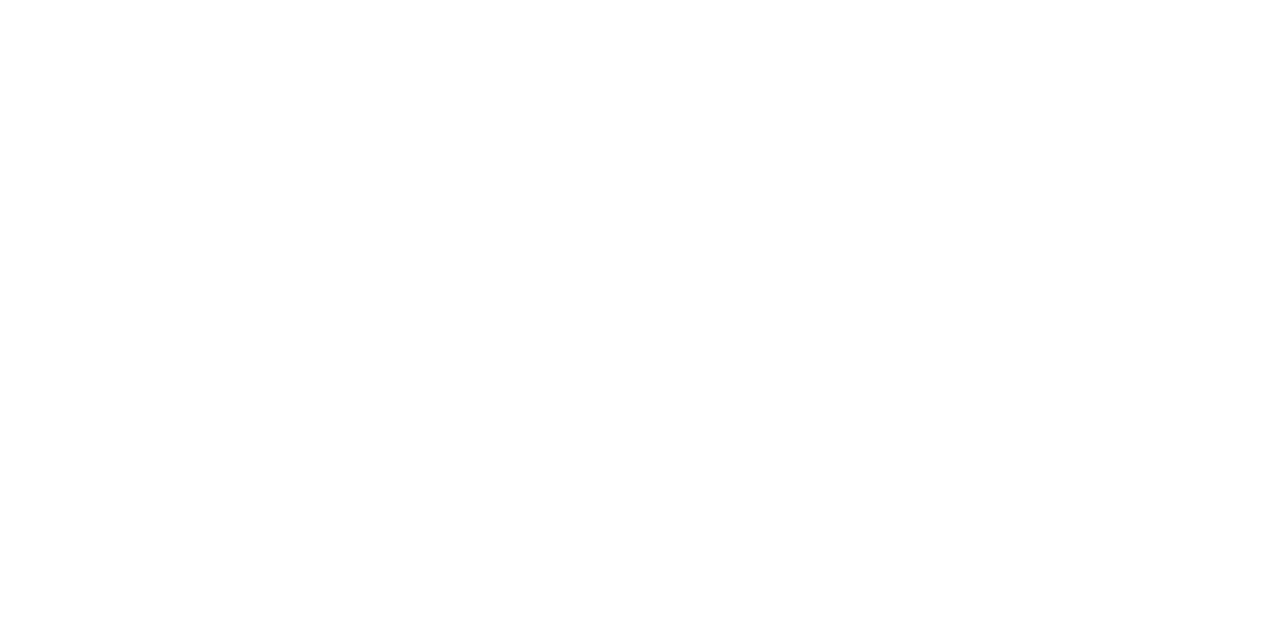
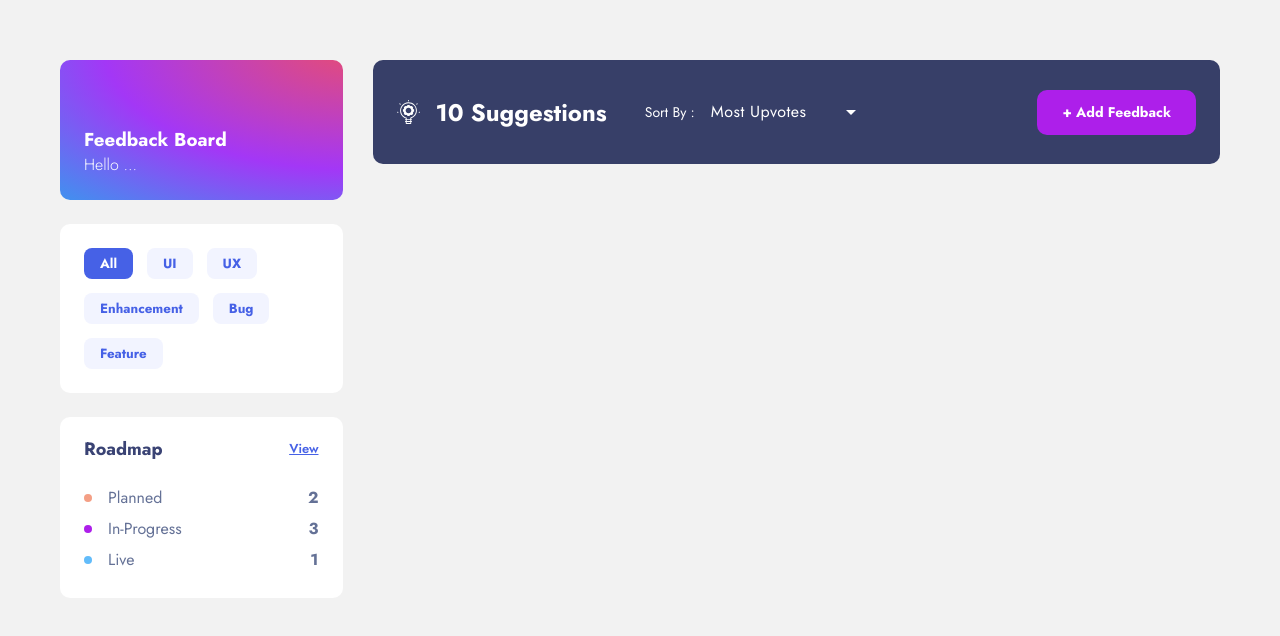
Before and after one commit to ellacmd/feedbackApp, an Angular app: page / in a window 1280 px wide. Shown: the top 636 px of the page. Built offline with nearby package versions, Linux system fonts and the light colour scheme.

Commit message:
home page

```diff
--- a/angular.json
+++ b/angular.json
@@ -21,6 +21,8 @@
             ],
             "tsConfig": "tsconfig.app.json",
             "assets": [
+              "src/favicon.ico",
+              "src/assets",
               {
                 "glob": "**/*",
                 "input": "public"
@@ -80,6 +82,8 @@
             ],
             "tsConfig": "tsconfig.spec.json",
             "assets": [
+              "src/favicon.ico",
+              "src/assets",
               {
                 "glob": "**/*",
                 "input": "public"
--- a/src/app/app.routes.ts
+++ b/src/app/app.routes.ts
@@ -1,3 +1,9 @@
 import { Routes } from '@angular/router';
+import { HomeComponent } from './pages/home/home.component';
 
-export const routes: Routes = [];
+export const routes: Routes = [
+  {
+    path: '',
+    component: HomeComponent,
+  },
+];
--- /dev/null
+++ b/src/app/pages/home/home.component.css
@@ -0,0 +1,162 @@
+.container {
+  display: flex;
+  gap: 30px;
+  min-height: 100vh;
+  padding: 60px;
+}
+.sidebar {
+  width: 25%;
+  display: flex;
+  flex-direction: column;
+  gap: 24px;
+}
+.header {
+  background-image: radial-gradient(
+    166.82% 166.82% at 103.9% -10.39%,
+    #e84d70 0%,
+    #a337f6 53.09%,
+    #28a7ed 100%
+  );
+  border-radius: 10px;
+  padding: 66px 24px 24px;
+  color: #fff;
+}
+.content {
+  width: 75%;
+}
+.categories {
+  display: flex;
+  flex-wrap: wrap;
+  gap: 14px;
+  background-color: #fff;
+  padding: 24px;
+  border-radius: 10px;
+}
+.category {
+  background-color: #f2f4ff;
+  color: #4661e6;
+  width: fit-content;
+  padding: 6px 16px;
+  border-radius: 8px;
+  cursor: pointer;
+  font-weight: bold;
+}
+.category.active {
+  background-color: #4661e6;
+  color: #fff;
+}
+.category.active:hover {
+  background-color: #4661e6;
+}
+.category:hover {
+  background-color: #cfd7ff;
+}
+.roadmap {
+  background-color: #fff;
+  padding: 19px 24px;
+  border-radius: 10px;
+}
+
+ul {
+  list-style: none;
+}
+li {
+  color: #647196;
+  display: flex;
+  align-items: center;
+  margin-bottom: 8px;
+}
+li span {
+  display: block;
+  font-weight: 700;
+  margin-left: auto;
+}
+li::before {
+  content: "";
+  display: inline-block;
+  width: 8px;
+  height: 8px;
+  border-radius: 100%;
+  margin-right: 16px;
+}
+.planned::before {
+  background-color: #f49f85;
+}
+.in-progress::before {
+  background-color: #ad1fea;
+}
+.live::before {
+  background-color: #62bcfa;
+}
+.title {
+  display: flex;
+  justify-content: space-between;
+  margin-bottom: 24px;
+}
+.title h3 {
+  font-size: 18px;
+  font-weight: 700px;
+  color: #3a4374;
+}
+.title button {
+  background-color: transparent;
+  text-decoration: underline;
+  border: none;
+  cursor: pointer;
+  font-size: 13px;
+  font-weight: 600;
+  color: #4661e6;
+}
+
+header {
+  border-radius: 10px;
+  background: #373f68;
+  color: #fff;
+  padding: 24px;
+  display: flex;
+  align-items: center;
+  margin-bottom: 20px;
+}
+
+.sort {
+  display: flex;
+}
+header > img {
+  margin-right: 16px;
+}
+h2 {
+  margin-right: 38px;
+}
+.feedback-link {
+  margin-left: auto;
+}
+.feedback-btn {
+  border-radius: 10px;
+  background: #ad1fea;
+  padding: 12.5px 25px;
+  color: #fff;
+  font-weight: 700;
+  font-size: 14px;
+}
+.sort p {
+  font-size: 14px;
+}
+.toggle {
+  background-color: transparent;
+  border: none;
+  color: #fff;
+  font-weight: 700;
+  font-size: 14px;
+  margin-left: 5px;
+  cursor: pointer;
+}
+.select {
+  display: flex;
+  align-items: center;
+  font-size: 14px;
+}
+
+mat-spinner {
+  margin: 0 auto;
+  margin-top: 100px;
+}
--- /dev/null
+++ b/src/app/pages/home/home.component.html
@@ -0,0 +1,63 @@
+<!-- *ngIf="feedbackData"  -->
+<div class="container">
+  <div class="sidebar">
+    <div class="header">
+      <h3>Feedback Board</h3>
+      <p style="font-weight: 300">Hello ...</p>
+    </div>
+    <div class="categories">
+      <button
+        [ngClass]="{ active: category === selectedCategory }"
+        *ngFor="let category of categories; index as i"
+        class="category"
+        (click)="sortByCategory(category)"
+      >
+        {{ category }}
+      </button>
+    </div>
+
+    <div class="roadmap">
+      <div class="title">
+        <h3>Roadmap</h3>
+        <a routerLink="/roadmap">
+          <button>View</button>
+        </a>
+      </div>
+      <ul>
+        <li class="planned">Planned <span>2</span></li>
+        <li class="in-progress">In-Progress <span>3</span></li>
+        <li class="live">Live <span>1</span></li>
+      </ul>
+    </div>
+  </div>
+  <div class="content">
+    <header>
+      <img src="../../../assets/bulb.svg" />
+      <!-- {{ feedbackData.count }} -->
+      <h2>10 Suggestions</h2>
+
+      <div class="select">
+        <p>Sort By :</p>
+        <mat-form-field>
+          <mat-select placeholder="Most Upvotes">
+            <mat-option value="most-upvotes">Most Upvotes</mat-option>
+            <mat-option value="least-upvotes">Least Upvotes</mat-option>
+            <mat-option value="most-comments">Most Comments</mat-option>
+            <mat-option value="least-comments">Least Comments</mat-option>
+          </mat-select>
+        </mat-form-field>
+      </div>
+      <a routerLink="/add-feedback" class="feedback-link">
+        <button class="feedback-btn">+ Add Feedback</button>
+      </a>
+    </header>
+
+    <div class="feedback-list">
+      <!-- <app-feedback
+          *ngFor="let feedback of feedbackData.productRequests; index as i"
+          [feedback]="feedback"
+        ></app-feedback> -->
+    </div>
+  </div>
+</div>
+<mat-spinner *ngIf="loading | async"></mat-spinner>
--- /dev/null
+++ b/src/app/pages/home/home.component.ts
@@ -0,0 +1,65 @@
+import { Component, OnInit } from '@angular/core';
+import { CommonModule } from '@angular/common';
+import { FormsModule } from '@angular/forms';
+import { MatInputModule } from '@angular/material/input';
+import { MatSelectModule } from '@angular/material/select';
+import { MatFormFieldModule } from '@angular/material/form-field';
+import { BehaviorSubject, finalize } from 'rxjs';
+import { MatProgressSpinnerModule } from '@angular/material/progress-spinner';
+import { GetFeedbackResponse } from '../../types';
+
+@Component({
+  selector: 'app-home',
+  imports: [
+    CommonModule,
+    MatFormFieldModule,
+    MatSelectModule,
+    MatInputModule,
+    FormsModule,
+    MatProgressSpinnerModule,
+  ],
+  templateUrl: './home.component.html',
+  styleUrl: './home.component.css',
+})
+export class HomeComponent {
+  readonly categories = ['All', 'UI', 'UX', 'Enhancement', 'Bug', 'Feature'];
+  selectedCategory: string = 'All';
+  loading = new BehaviorSubject<boolean>(false);
+  feedbackData: GetFeedbackResponse | undefined;
+  savedFeedbackData = localStorage.getItem('feedbackData');
+  apiError = '';
+
+  constructor() {}
+
+  ngOnInit(): void {
+    if (this.savedFeedbackData) {
+      this.feedbackData = JSON.parse(this.savedFeedbackData);
+      return;
+    }
+    this.loadHomepage();
+  }
+  loadHomepage(): void {
+    // this.loading.next(true);
+    // this.homeService
+    //   .getFeedback()
+    //   .pipe(
+    //     finalize(() => {
+    //       this.loading.next(false);
+    //     })
+    //   )
+    //   .subscribe({
+    //     next: (res) => {
+    //       this.feedbackData = res;
+    //       localStorage.setItem('feedbackData', JSON.stringify(res));
+    //     },
+    //     error: ({ error }) => {
+    //       this.apiError = error.message;
+    //     },
+    //   });
+  }
+
+  sortByCategory(category: string): void {
+    this.selectedCategory = category;
+    console.log(this.selectedCategory);
+  }
+}
--- /dev/null
+++ b/src/app/types.ts
@@ -0,0 +1,18 @@
+export interface Feedback {
+    _id: string;
+    user: string;
+    title: string;
+    category: string;
+    upvotes: number;
+    status: string;
+    description: string;
+    createdAt: string;
+    updatedAt: string;
+    commentCount: number;
+  }
+  export interface GetFeedbackResponse {
+    productRequests: Feedback[];
+    count: number;
+    hasMore: boolean;
+    page: number;
+  }
--- a/src/custom-theme.scss
+++ b/src/custom-theme.scss
@@ -6,7 +6,7 @@
 
 html {
   @include mat.theme((
-    typography: Roboto,
+    typography: "Jost",
     density: 0,
   ));
 }
--- a/src/index.html
+++ b/src/index.html
@@ -1,13 +1,19 @@
-<!doctype html>
+<!DOCTYPE html>
 <html lang="en">
   <head>
-  <meta charset="utf-8">
+    <meta charset="utf-8" />
     <title>FeedbackApp</title>
-  <base href="/">
-  <meta name="viewport" content="width=device-width, initial-scale=1">
-  <link rel="icon" type="image/x-icon" href="favicon.ico">
-  <link href="https://fonts.googleapis.com/css2?family=Roboto:wght@300;400;500&display=swap" rel="stylesheet">
-  <link href="https://fonts.googleapis.com/icon?family=Material+Icons" rel="stylesheet">
+    <base href="/" />
+    <meta name="viewport" content="width=device-width, initial-scale=1" />
+    <link rel="icon" type="image/x-icon" href="favicon.ico" />
+    <link
+      href="https://fonts.googleapis.com/css2?family=Jost:ital,wght@0,100..900;1,100..900&display=swap"
+      rel="stylesheet"
+    />
+    <link
+      href="https://fonts.googleapis.com/icon?family=Material+Icons"
+      rel="stylesheet"
+    />
   </head>
   <body class="mat-typography">
     <app-root></app-root>
--- a/src/styles.css
+++ b/src/styles.css
@@ -1,4 +1,52 @@
-/* You can add global styles to this file, and also import other style files */
+html,
+body {
+  height: 100%;
+  background-color: #f2f2f2;
+}
+body {
+  margin: 0;
+  font-family: "Jost", sans-serif;
+}
+* {
+  margin: 0;
+  padding: 0;
+  box-sizing: border-box;
+}
+button {
+  cursor: pointer;
+  border: none;
+  outline: none;
+  font-family: "Jost", sans-serif;
+}
 
-html, body { height: 100%; }
-body { margin: 0; font-family: Roboto, "Helvetica Neue", sans-serif; }
+.select .mdc-text-field--filled:not(.mdc-text-field--disabled) {
+  background-color: transparent;
+}
+.select .mat-mdc-select-value,
+.select .mat-mdc-select-placeholder,
+.select .mat-mdc-select-arrow {
+  color: #fff;
+}
+
+.select
+  .mdc-text-field--filled:not(.mdc-text-field--disabled)
+  .mdc-line-ripple::before {
+  border: none;
+
+  background-color: transparent;
+}
+
+.mat-mdc-form-field-infix {
+  width: 145px !important;
+}
+
+.mat-mdc-form-field-subscript-wrapper,
+.mat-mdc-form-field-bottom-align::before {
+  display: none;
+}
+.mat-mdc-text-field-wrapper:hover
+  .mdc-text-field
+  .mdc-text-field--filled
+  .mdc-text-field--no-label {
+  background-color: #373f68 !important;
+}
```
Also changed, not shown: 1 other file (tests, documents, lock files or other folders). Lines whose indentation alone changed are shown as unchanged.
